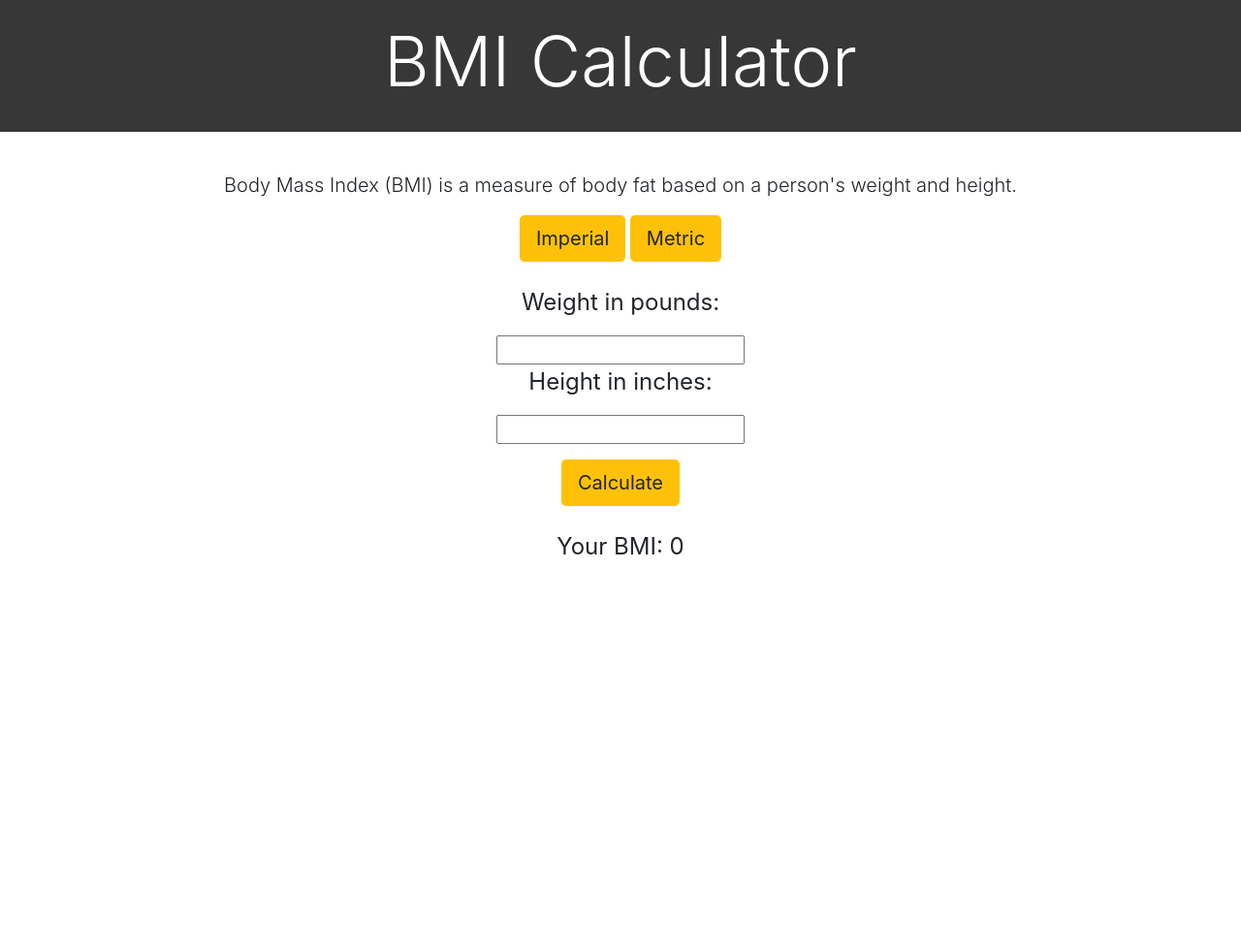
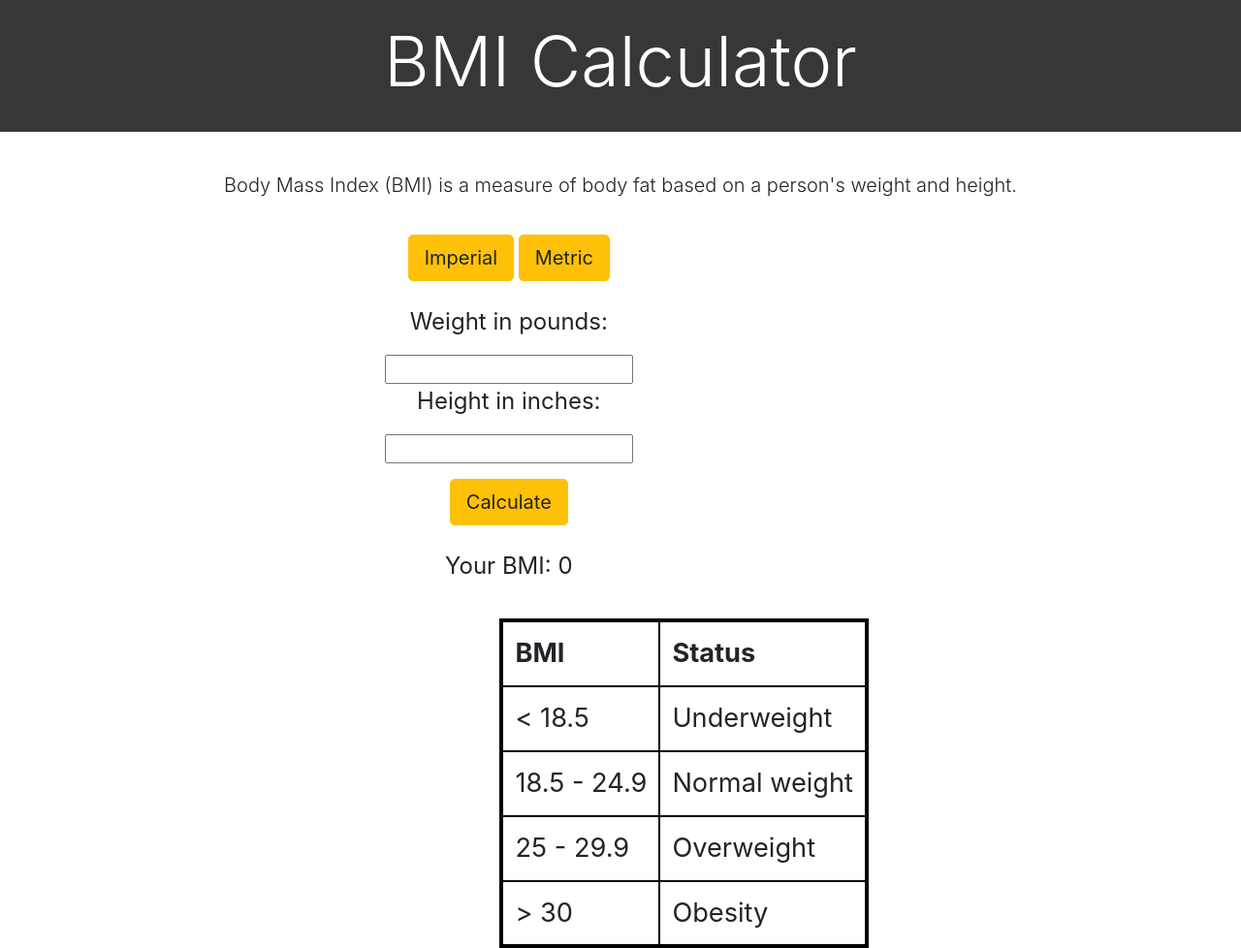
Before and after one commit to levidroby/BMICalculator, a plain HTML site: page main.html in a window 1280 px wide. Shown: the whole page at 97% size. Before the commit the page ends 800 px from the top, so only its background shows below. Drawn offline with nearby package versions, Linux system fonts and the light colour scheme.

Commit message:
add bmi table

```diff
--- a/main.css
+++ b/main.css
@@ -1,6 +1,12 @@
-
 section {
     text-align: center;
+    /* border: 5px solid white; */
+}
+
+#calcSec {
+    float: left;
+    padding-left: 31%;
+    padding-top: 20px;
 }
 
 h1 {
@@ -14,3 +20,21 @@ h1 {
 .p-font {
     font-size: 1.5em;
 }
+
+table {
+    float: right;
+    display: inline;
+    font-size: 1.7em;
+    margin-right: 30%;
+    margin-top: 20px;
+}
+
+th, td {
+    padding: 12px;
+    text-align: left;
+}
+
+table, th, td {
+    border: 2px solid black;
+    border-collapse: collapse;
+}
--- a/main.html
+++ b/main.html
@@ -33,6 +33,7 @@
         <h1 class="display-3">BMI Calculator</h1>
         <p class="lead">Body Mass Index (BMI) is a measure of body fat based on a person's weight and height.</p>
 
+        <section id="calcSec">
             <button class="btn btn-warning btn-lg" id="imperial">Imperial</button>
             <button class="btn btn-warning btn-lg" id="metric">Metric</button>
 
@@ -50,6 +51,31 @@
 
         </section>
 
+        <table>
+            <tr>
+                <th>BMI</th>
+                <th>Status</th>
+            </tr>
+            <tr>
+                <td>< 18.5</td>
+                <td>Underweight</td>
+            </tr>
+            <tr>
+                <td>18.5 - 24.9</td>
+                <td>Normal weight</td>
+            </tr>
+            <tr>
+                <td>25 - 29.9</td>
+                <td>Overweight</td>
+            </tr>
+            <tr>
+                <td>> 30</td>
+                <td>Obesity</td>
+            </tr>
+        </table>
+
+    </section>
+
     <script src="main.js"></script>
 </body>
 
```
Lines whose indentation alone changed are shown as unchanged.
